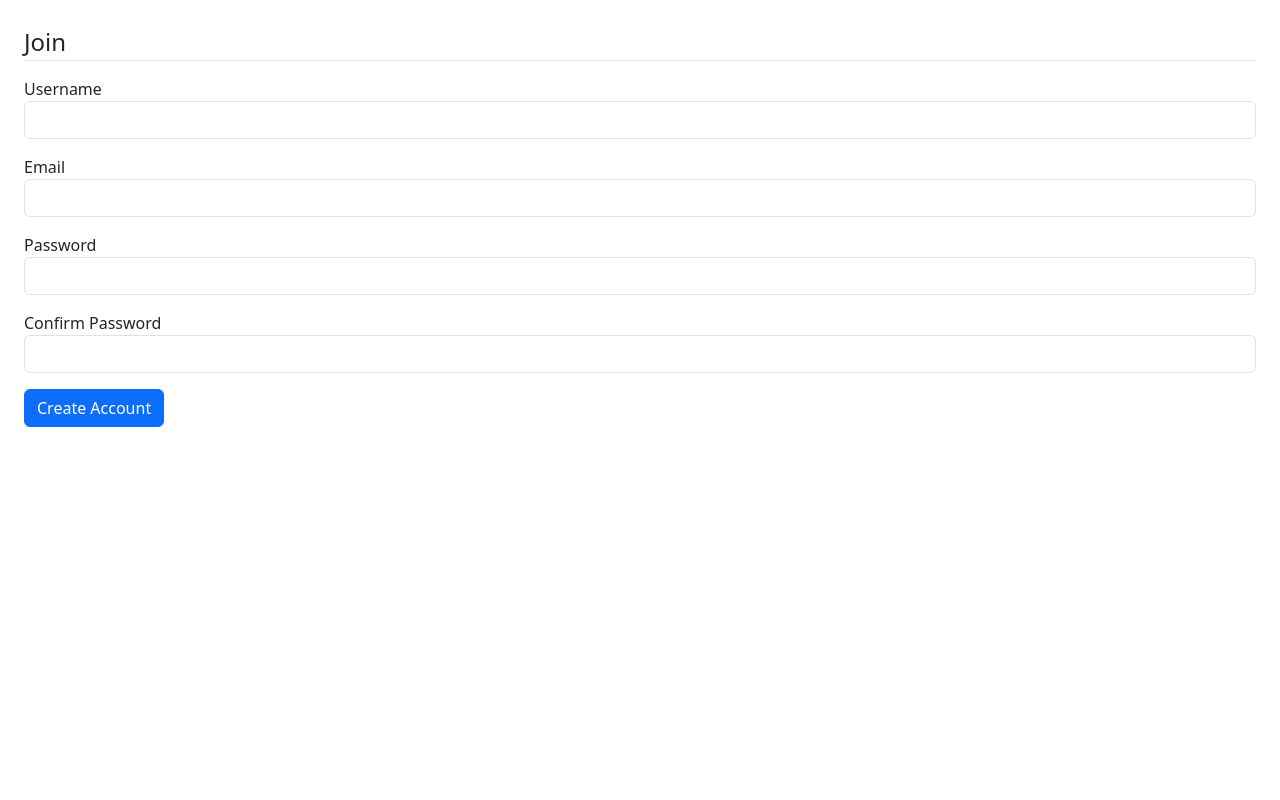
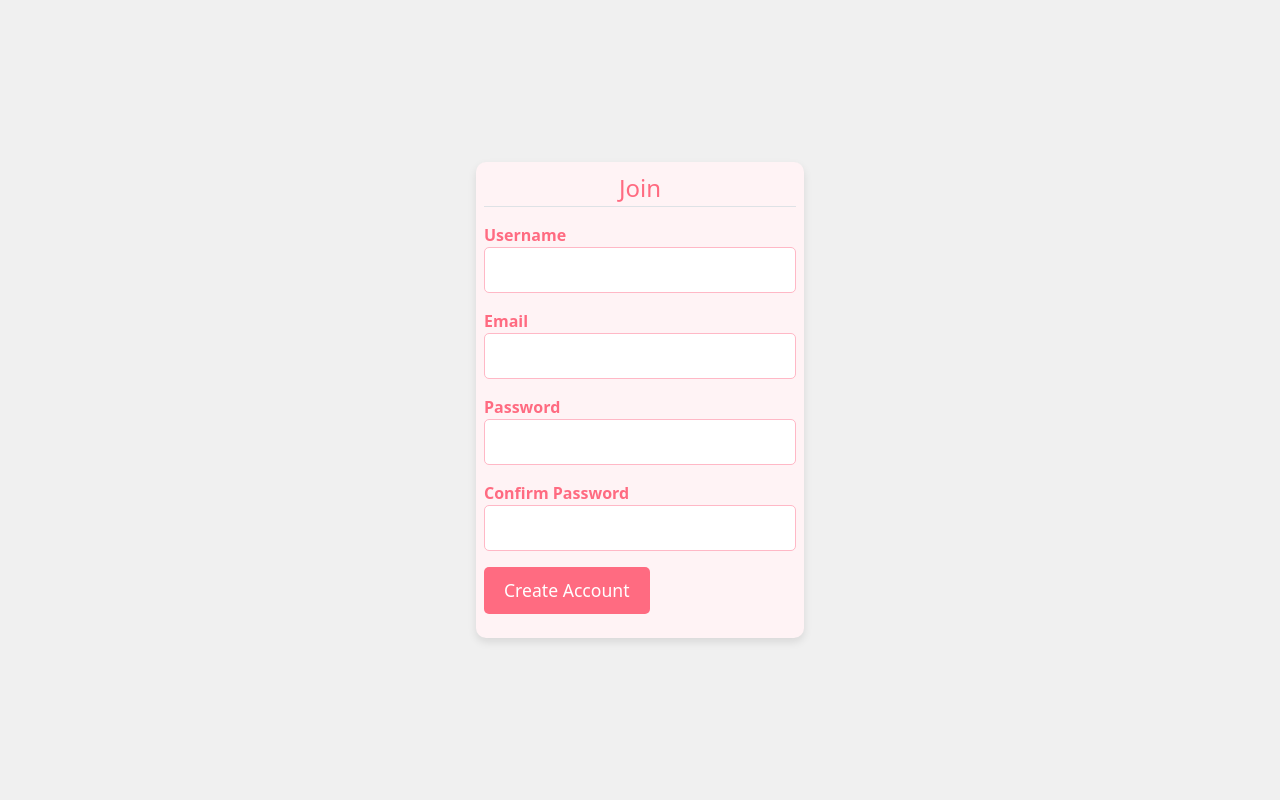
Before and after one commit to KashishRanaa/Ecommerce, a Flask app: page /signup in a window 1280 px wide. Run offline with Flask 3, Linux system fonts and the light colour scheme; some libraries are stand-ins or nearby versions.

Commit message:
Update signup.html

```diff
--- a/templates/signup.html
+++ b/templates/signup.html
@@ -3,53 +3,55 @@
 <head>
     <meta charset="UTF-8">
     <meta name="viewport" content="width=device-width, initial-scale=1.0">
-    <title>FLASKSHOP | login</title>
+    <title>FLASKSHOP | Signup</title>
     <link href="https://cdn.jsdelivr.net/npm/bootstrap@5.3.3/dist/css/bootstrap.min.css" rel="stylesheet" integrity="sha384-QWTKZyjpPEjISv5WaRU9OFeRpok6YctnYmDr5pNlyT2bRjXh0JMhjY6hW+ALEwIH" crossorigin="anonymous">
 </head>
-<body>
+<body style="background-color: #f0f0f0; display: flex; justify-content: center; align-items: center; min-height: 100vh; margin: 0;">
 
+    <div style="max-width: 400px; width: 100%; padding: 20px;">
+        <!-- Flash message -->
         {% with messages= get_flashed_messages(with_categories=true) %}
         {% if messages %}
             {% for category,message in messages %}
-            <div class=" alert alert-{{category}} m-5" role="alert">
+                <div class="alert alert-{{category}} mb-3" role="alert" style="font-size: 0.9rem; background-color: #fff3f5; padding: 10px 20px; border-radius: 5px; box-shadow: 0 2px 4px rgba(0, 0, 0, 0.1);">
                     {{ message }}
                 </div>
             {% endfor %}
         {% endif %}
         {% endwith %}
 
-    <form class="m-3 p-2" action="#" , method="POST">
-        <legend class="border-bottom mb-3">Join</legend>
+        <!-- Signup form -->
+        <form class="m-3 p-2" action="#" , method="POST" style="background-color: #fff3f5; padding: 40px; border-radius: 10px; box-shadow: 0 4px 8px rgba(0, 0, 0, 0.1);">
+
+            <legend class="border-bottom mb-3" style="text-align: center; color: #ff6b81; margin-bottom: 20px;">Join</legend>
 
             <div class="form-group mb-3">
 
-            <label for="username" class="form-control-label">Username</label>
-            <input type="text" name="username" id="" class="form-control">
+                <label for="username" class="form-control-label" style="font-weight: bold; color: #ff6b81;">Username</label>
+                <input type="text" name="username" id="" class="form-control" style="padding: 10px; border-radius: 5px; border: 1px solid #ffb8c6;">
             </div>
 
             <div class="form-group mb-3">
 
-            <label for="email" class="form-control-label">Email</label>
-            <input type="text" name="email" id="" class="form-control">
+                <label for="email" class="form-control-label" style="font-weight: bold; color: #ff6b81;">Email</label>
+                <input type="text" name="email" id="" class="form-control" style="padding: 10px; border-radius: 5px; border: 1px solid #ffb8c6;">
             </div>
             <div class="form-group mb-3">
 
-            <label for="password" class="form-control-label">Password</label>
-            <input type="text" name="password" id="" class="form-control">
+                <label for="password" class="form-control-label" style="font-weight: bold; color: #ff6b81;">Password</label>
+                <input type="text" name="password" id="" class="form-control" style="padding: 10px; border-radius: 5px; border: 1px solid #ffb8c6;">
             </div>
             <div class="form-group mb-3">
 
-            <label for="c_password" class="form-control-label">Confirm Password</label>
-            <input type="text" name="c_password" id="" class="form-control">
+                <label for="c_password" class="form-control-label" style="font-weight: bold; color: #ff6b81;">Confirm Password</label>
+                <input type="text" name="c_password" id="" class="form-control" style="padding: 10px; border-radius: 5px; border: 1px solid #ffb8c6;">
             </div>
 
-
             <div class="form-group mb-3">
-            <input type="submit" value="Create Account" class="btn btn-primary">
+                <input type="submit" value="Create Account" class="btn btn-primary" style="background-color: #ff6b81; border: none; padding: 10px 20px; border-radius: 5px; font-size: 1.1rem;">
             </div>
 
-
         </form>
-
+    </div>
 </body>
 </html>
```
Lines whose indentation alone changed are shown as unchanged.
